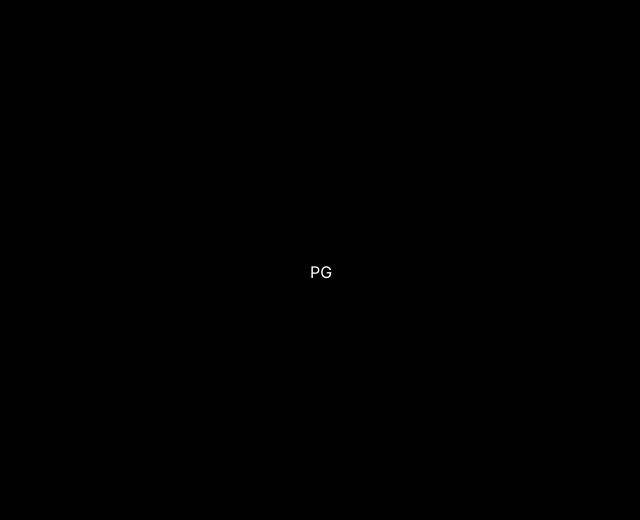
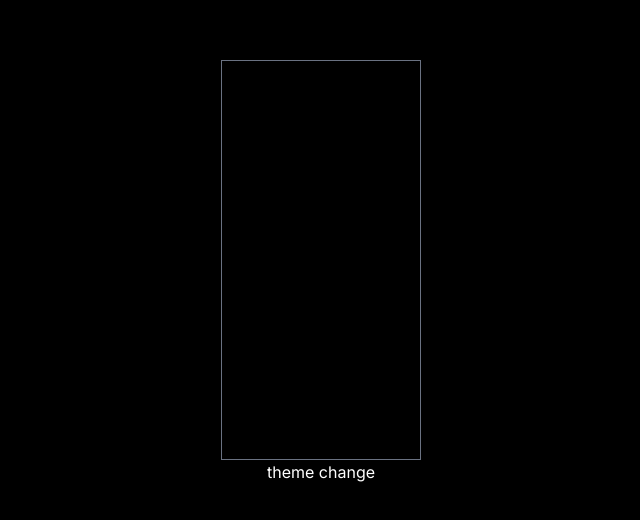
Before and after one commit to lofi-J/tetris-2026, a Next.js app: page /game in a window 1280 px wide. Shown: the part 128-648 px from the top of the page, without its empty margins (319-959 px from the left). Built offline with nearby package versions, Linux system fonts and the light colour scheme.

Commit message:
feat: tetris game architectures

```diff
--- a/src/app/game/page.tsx
+++ b/src/app/game/page.tsx
@@ -1,9 +1,15 @@
 'use client';
+
+import BoardController from '@/src/components/board/board-controller';
+import BoardRenderer from '@/src/components/board/board-renderer';
+import { setGameTheme } from '@/src/store/game-theme.store';
 
 export default function Game() {
   return (
     <div className="flex flex-col justify-center items-center flex-1">
-      <h1>PG</h1>
+      <BoardRenderer />
+      <BoardController />
+      <button onClick={() => setGameTheme('cyberpunk')}>theme change</button>
     </div>
   );
 }
--- /dev/null
+++ b/src/components/board/board-controller.tsx
@@ -0,0 +1,3 @@
+export default function BoardController() {
+  return <></>;
+}
--- /dev/null
+++ b/src/components/board/board-renderer.tsx
@@ -0,0 +1,16 @@
+'use client';
+
+import Cell from '@/src/components/tetromino/cell';
+import { useGameBoardStore } from '@/src/store/game-board.store';
+
+export default function BoardRenderer() {
+  const board = useGameBoardStore((state) => state.board);
+
+  return (
+    <div className="w-[200px] h-[400px] border border-gray-500 grid grid-cols-10 grid-rows-20">
+      {board.map((row, rowIndex) =>
+        row.map((cell, cellIndex) => <Cell isFill={cell.isFill} key={`row-${rowIndex}-cell-${cellIndex}`} />),
+      )}
+    </div>
+  );
+}
--- a/src/components/tetromino/cell.tsx
+++ b/src/components/tetromino/cell.tsx
@@ -2,7 +2,26 @@
 
 import { CSSProperties, memo, PropsWithChildren } from 'react';
 
-import { cn } from '../../lib/cn';
+import { cn } from '@/src/lib/cn';
+import { useGameThemeStore } from '@/src/store/game-theme.store';
+import { cva } from 'class-variance-authority';
+
+// TODO zustand로 Theme 관리
+const cell = cva('size-full', {
+  variants: {
+    theme: {
+      normal: 'bg-white',
+      cyberpunk: 'bg-blue-500',
+    },
+    isFill: {
+      true: '',
+      false: 'bg-transparent',
+    },
+  },
+  defaultVariants: {
+    theme: 'normal',
+  },
+});
 
 type CellProps = {
   isFill: boolean;
@@ -10,8 +29,9 @@ type CellProps = {
   style?: CSSProperties;
 } & PropsWithChildren;
 const Cell = ({ isFill, children, className, style }: CellProps) => {
+  const theme = useGameThemeStore((state) => state.theme);
   return (
-    <span style={style} className={cn('w-4 h-4', !isFill && 'bg-transparent', className)}>
+    <span style={style} className={cn(cell({ theme, isFill }), className)}>
       {children}
     </span>
   );
--- /dev/null
+++ b/src/store/game-board.store.ts
@@ -0,0 +1,20 @@
+import { make2DArray } from '@/src/utils/make-array';
+import { create } from 'zustand';
+
+export type Cell = {
+  isFill: boolean;
+};
+
+export type GameBoard = {
+  board: Cell[][];
+};
+
+const initialBoard: Cell[][] = make2DArray(20, 10).map((row) => row.map(() => ({ isFill: false })));
+
+export const useGameBoardStore = create<GameBoard>(() => ({
+  board: initialBoard,
+}));
+
+export const updateGameBoard = (board: Cell[][]) => {
+  return useGameBoardStore.setState({ board });
+};
--- /dev/null
+++ b/src/store/game-stats.store.ts
@@ -0,0 +1,28 @@
+import { create } from 'zustand';
+
+export type GameStats = {
+  level: number;
+  score: number;
+  clearLines: number;
+};
+
+export type GameStatsActions = {
+  increaseLevel: () => void;
+  updateScore: (points: number) => void;
+  updateClearLines: (clearCount: number) => void;
+  reset: () => void;
+};
+
+const defaultStats: GameStats = {
+  level: 1,
+  score: 0,
+  clearLines: 0,
+};
+
+export const useGameStatsStore = create<GameStats & GameStatsActions>((set) => ({
+  ...defaultStats,
+  increaseLevel: () => set((state) => ({ ...state, level: state.level + 1 })),
+  updateScore: (points: number) => set((state) => ({ ...state, score: state.score + points })),
+  updateClearLines: (clearCount: number) => set((state) => ({ ...state, clearLines: state.clearLines + clearCount })),
+  reset: () => set(defaultStats),
+}));
--- /dev/null
+++ b/src/store/game-theme.store.ts
@@ -0,0 +1,11 @@
+import { create } from 'zustand';
+
+export type GameTheme = {
+  theme: 'normal' | 'cyberpunk';
+};
+
+export const useGameThemeStore = create<GameTheme>(() => ({ theme: 'normal' }));
+
+export const setGameTheme = (theme: GameTheme['theme']) => {
+  return useGameThemeStore.setState({ theme });
+};
```
